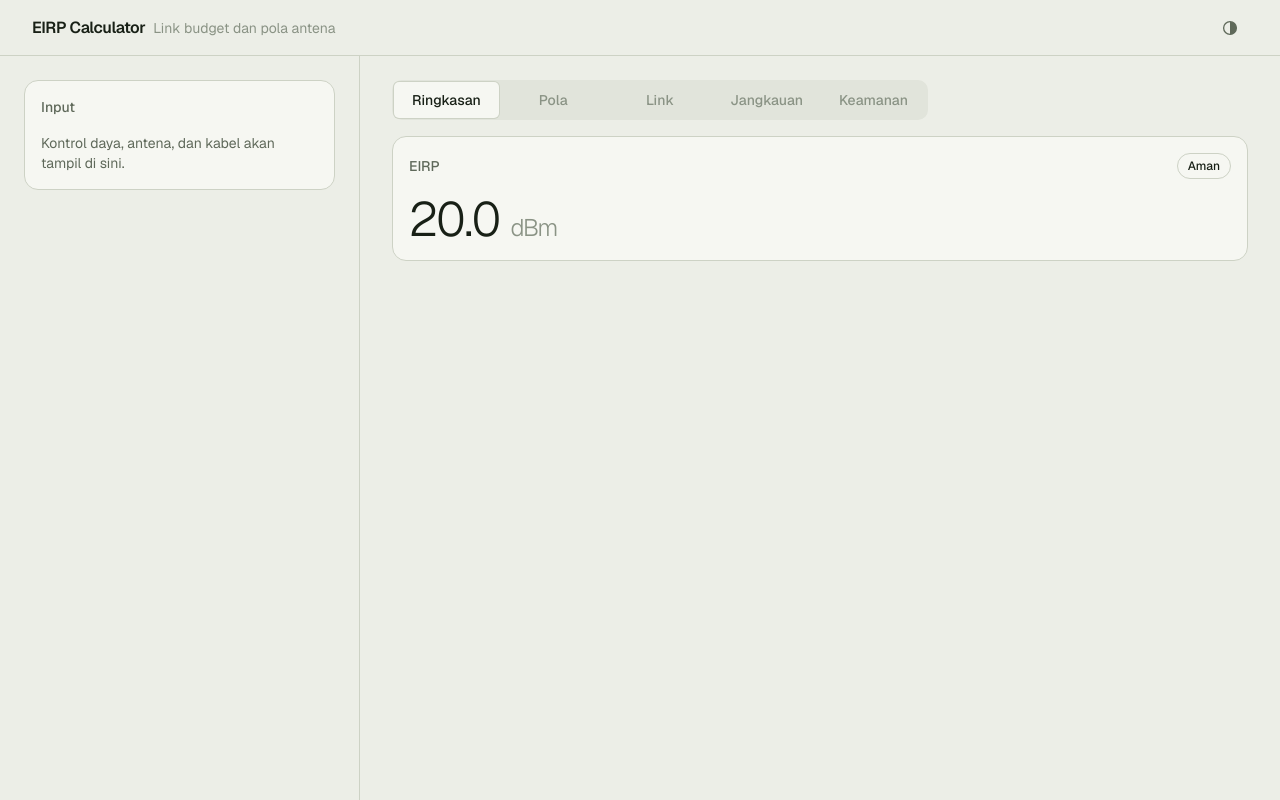
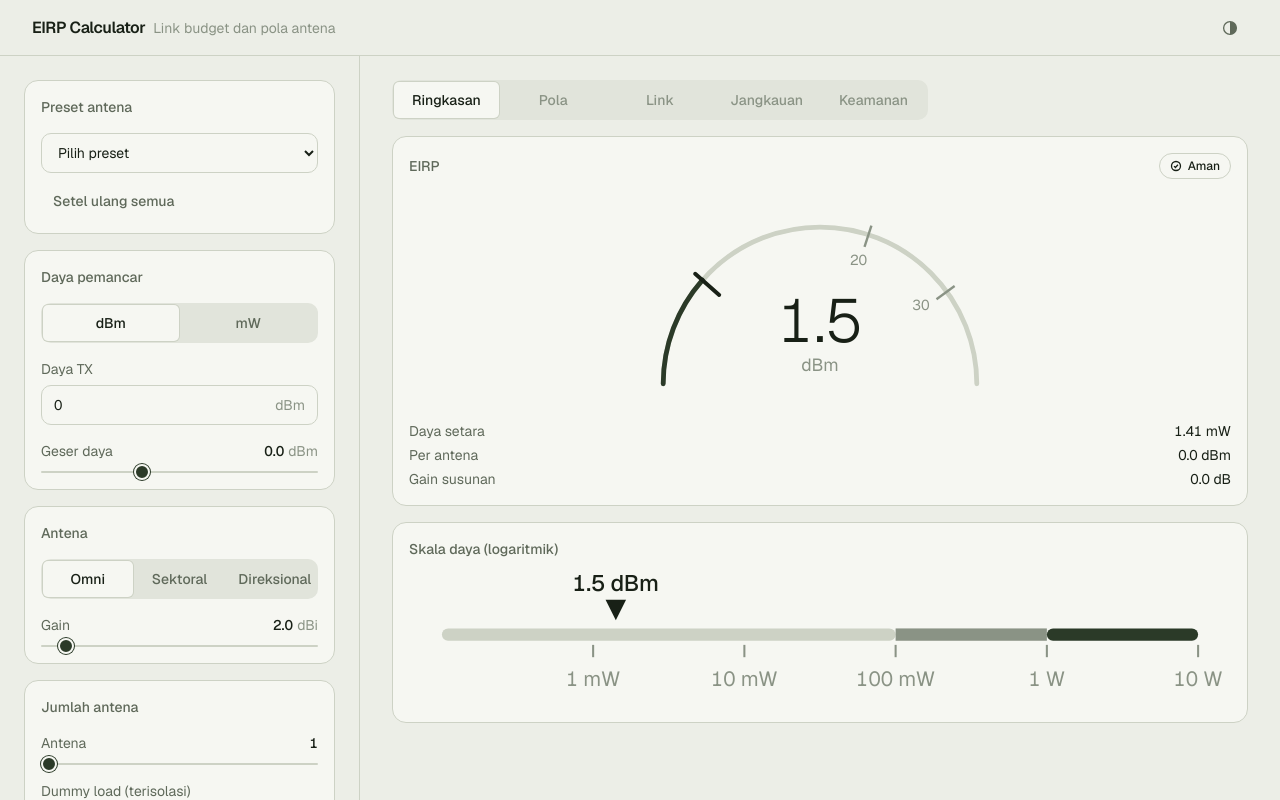
Before and after one commit to zero-route/RF-Analyzer, a Next.js app: page / in a window 1280 px wide. Built offline with nearby package versions, Linux system fonts and the light colour scheme.

Commit message:
update page.jsx

```diff
--- a/src/app/page.jsx
+++ b/src/app/page.jsx
@@ -1,21 +1,33 @@
 import Shell from "@/components/layout/Shell";
-import Card from "@/components/ui/Card";
-import Badge from "@/components/ui/Badge";
+import PresetMenu from "@/components/controls/PresetMenu";
+import PowerInput from "@/components/controls/PowerInput";
+import AntennaInput from "@/components/controls/AntennaInput";
+import ArrayInput from "@/components/controls/ArrayInput";
+import SourceModeSwitch from "@/components/controls/SourceModeSwitch";
+import PhaseModeSwitch from "@/components/controls/PhaseModeSwitch";
+import CableInput from "@/components/controls/CableInput";
+import FrequencyPicker from "@/components/controls/FrequencyPicker";
+import EirpGauge from "@/components/gauges/EirpGauge";
+import PowerScale from "@/components/gauges/PowerScale";
 
 export default function Page() {
   return (
     <Shell
       sidebar={
-        <Card title="Input">
-          <p className="text-sm text-muted">Kontrol daya, antena, dan kabel akan tampil di sini.</p>
-        </Card>
+        <>
+          <PresetMenu />
+          <PowerInput />
+          <AntennaInput />
+          <ArrayInput />
+          <SourceModeSwitch />
+          <PhaseModeSwitch />
+          <CableInput />
+          <FrequencyPicker />
+        </>
       }
     >
-      <Card title="EIRP" action={<Badge tone="safe">Aman</Badge>}>
-        <p className="num text-5xl font-light tracking-tight">
-          20.0 <span className="text-2xl text-faint">dBm</span>
-        </p>
-      </Card>
+      <EirpGauge />
+      <PowerScale />
     </Shell>
   );
 }
```
